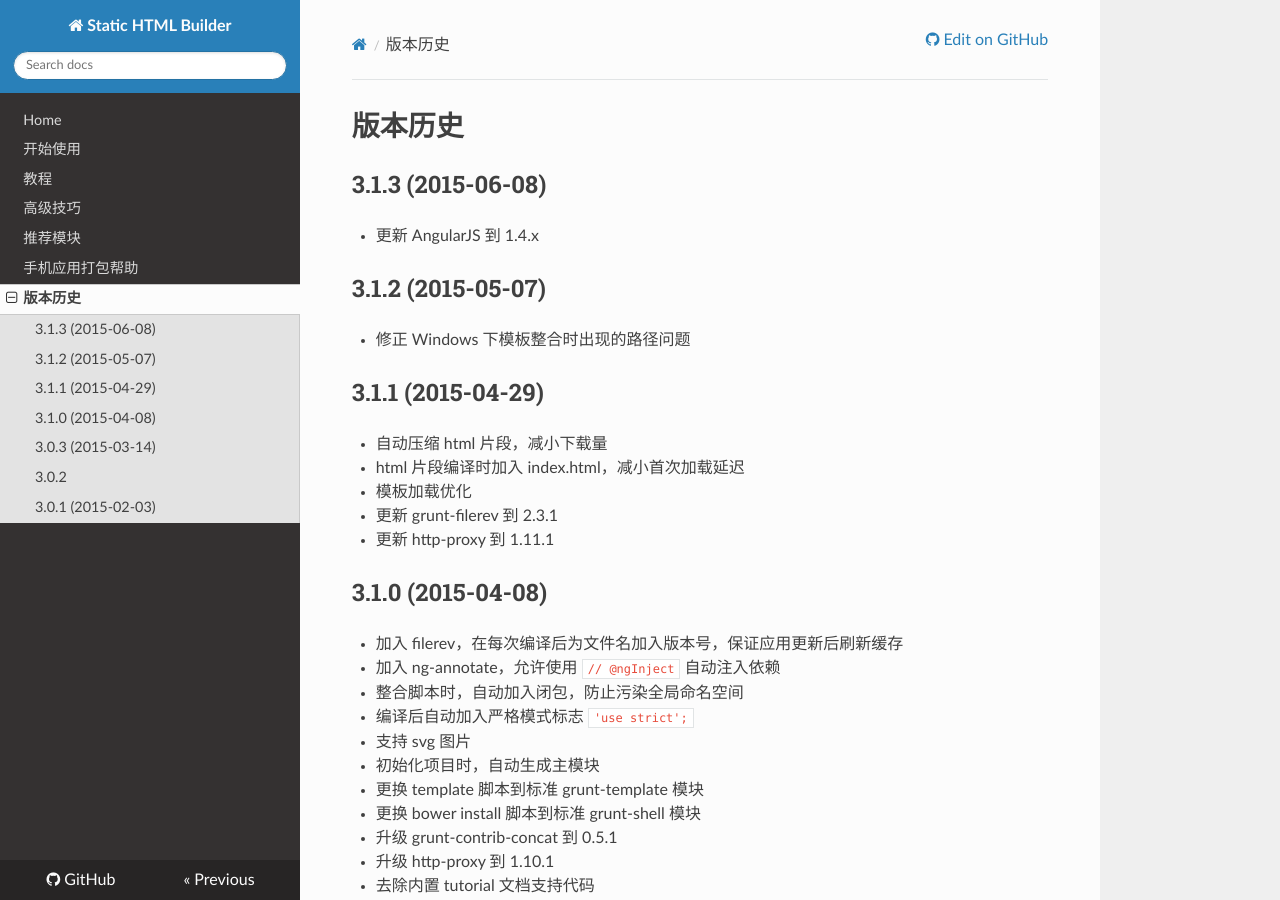
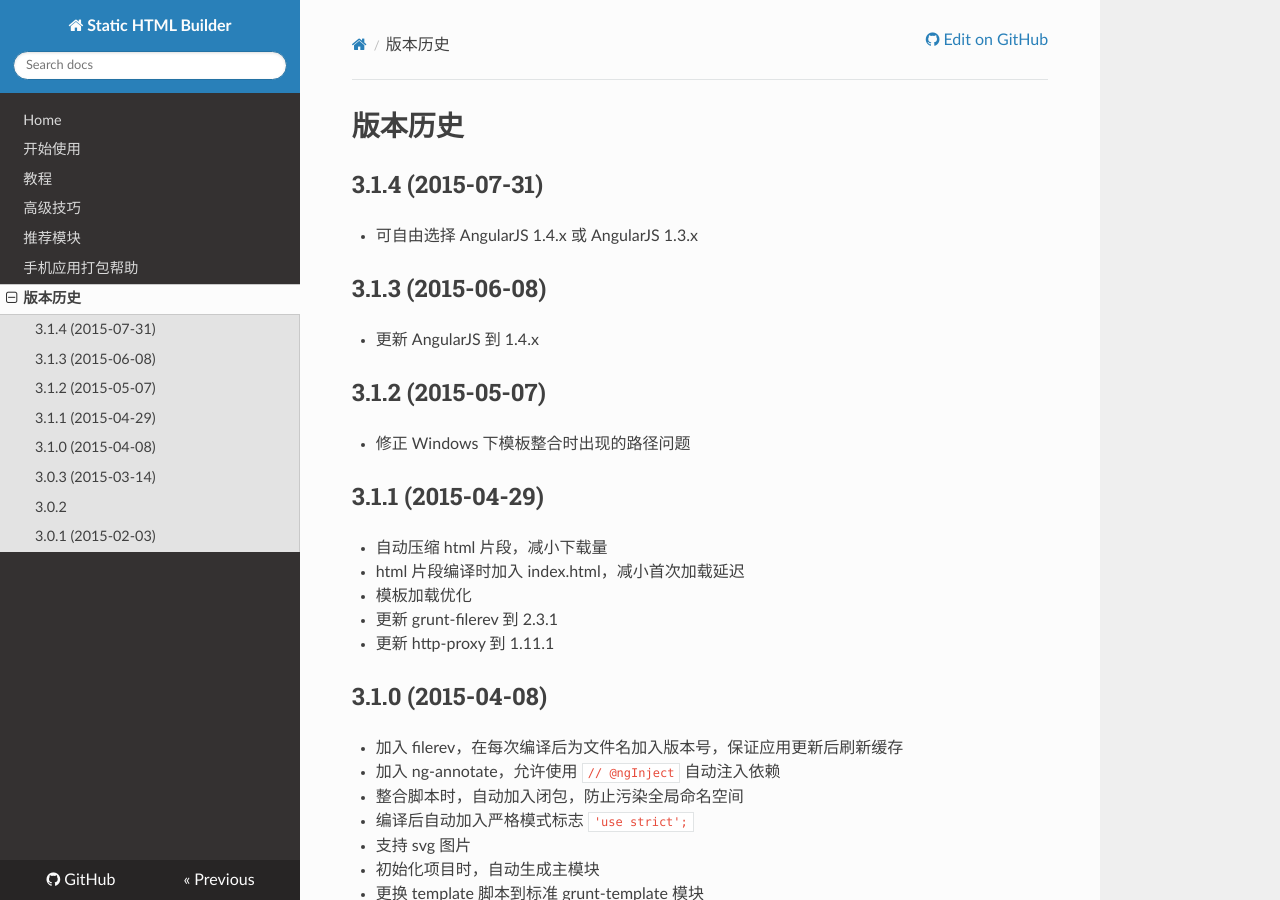
Before and after one commit to ETENG-OSP/static-html-builder, an MkDocs documentation site: the page built from docs/release.md, in a window 1280 px wide and 900 px high. Built offline with MkDocs 1.6.1, drawn with Linux system fonts in a browser that asks for light colours; nearby versions of some CDN libraries; old or Windows-style settings are respelled for this version of MkDocs.

Commit message:
allow angular 1.3

```diff
--- a/docs/release.md
+++ b/docs/release.md
@@ -1,4 +1,7 @@
 # 版本历史
+
+## 3.1.4 (2015-07-31)
+- 可自由选择 AngularJS 1.4.x 或 AngularJS 1.3.x
 
 ## 3.1.3 (2015-06-08)
 - 更新 AngularJS 到 1.4.x
```
Also changed, not shown: 1 other file.
